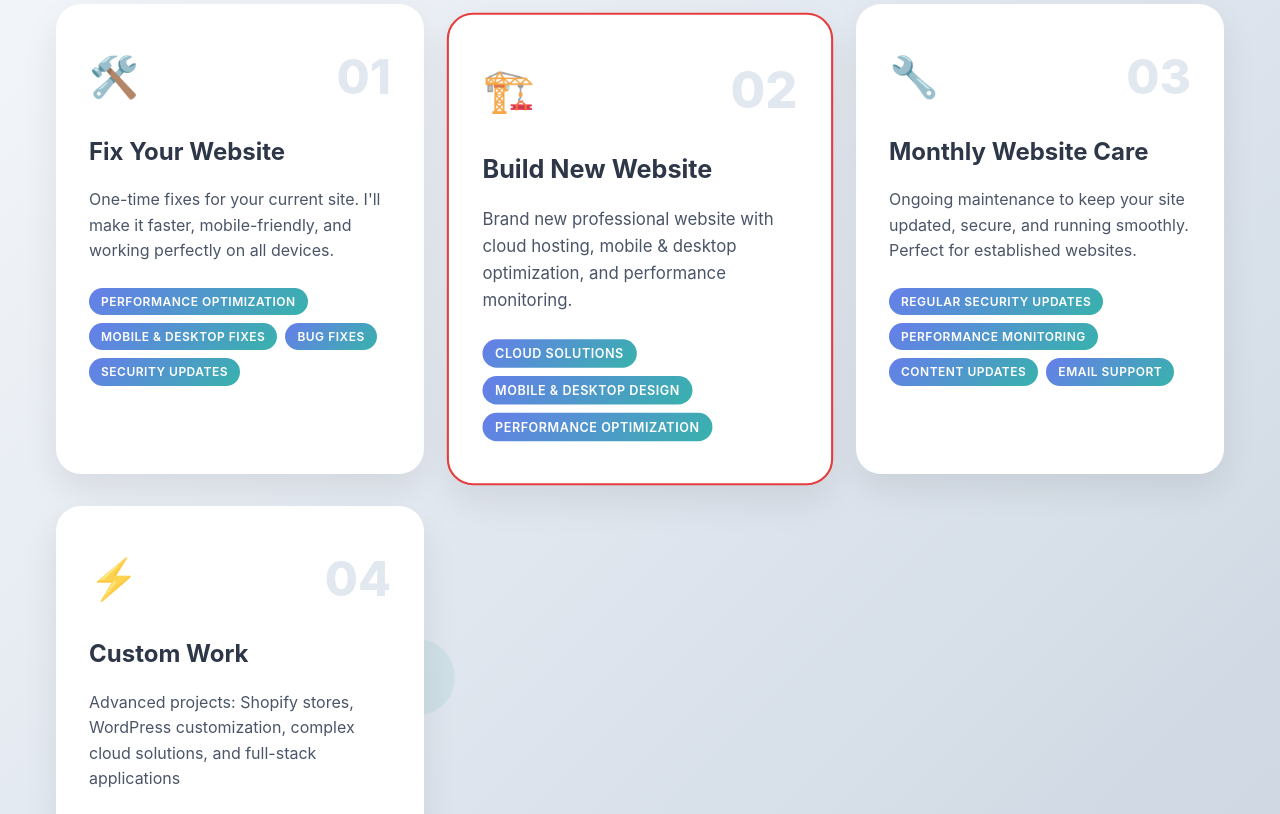
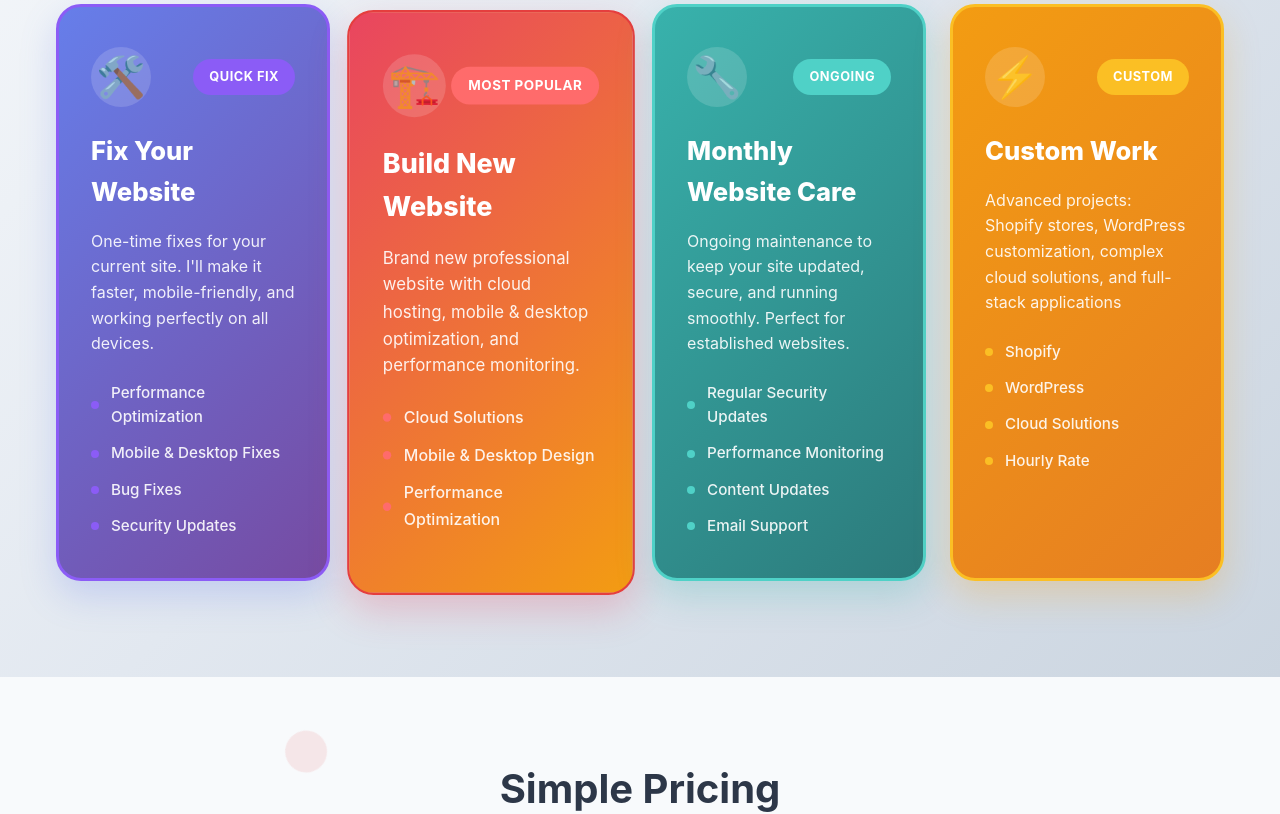
Before and after one commit to mriansabado/mauna-digital-website, a React (Vite) app: page / in a window 1280 px wide. Shown: the part 1400-2214 px from the top of the page. Built offline with nearby package versions, Linux system fonts and the light colour scheme.

Commit message:
updated services I offer cards

```diff
--- a/src/App.css
+++ b/src/App.css
@@ -918,8 +918,8 @@ section {
 
 .services-grid {
   display: grid;
-  grid-template-columns: repeat(auto-fit, minmax(300px, 1fr));
-  gap: 2rem;
+  grid-template-columns: repeat(4, 1fr);
+  gap: 1.5rem;
   position: relative;
   z-index: 1;
   padding-top: 2rem;
@@ -1032,6 +1032,217 @@ section {
   letter-spacing: 0.5px;
 }
 
+/* Harmonious Service Card Colors */
+.service-card-electric-blue {
+  background: linear-gradient(135deg, #667eea 0%, #764ba2 100%);
+  border: 3px solid #8b5cf6;
+  box-shadow: 0 15px 35px rgba(102, 126, 234, 0.25);
+}
+
+.service-card-electric-blue .service-icon-wrapper {
+  background: rgba(255, 255, 255, 0.15);
+  border-radius: 50%;
+  padding: 1rem;
+  display: flex;
+  align-items: center;
+  justify-content: center;
+  width: 60px;
+  height: 60px;
+}
+
+.service-card-electric-blue .service-badge {
+  background: #8b5cf6;
+  color: white;
+  padding: 0.5rem 1rem;
+  border-radius: 20px;
+  font-size: 0.8rem;
+  font-weight: 700;
+  text-transform: uppercase;
+  letter-spacing: 0.5px;
+}
+
+.service-card-electric-blue h3 {
+  color: white;
+  font-size: 1.6rem;
+  font-weight: 800;
+}
+
+.service-card-electric-blue p {
+  color: rgba(255, 255, 255, 0.9);
+  font-size: 1rem;
+}
+
+.service-card-hot-pink {
+  background: linear-gradient(135deg, #e94560 0%, #f39c12 100%);
+  border: 3px solid #ff6b6b;
+  box-shadow: 0 15px 35px rgba(233, 69, 96, 0.25);
+}
+
+.service-card-hot-pink .service-icon-wrapper {
+  background: rgba(255, 255, 255, 0.15);
+  border-radius: 50%;
+  padding: 1rem;
+  display: flex;
+  align-items: center;
+  justify-content: center;
+  width: 60px;
+  height: 60px;
+}
+
+.service-card-hot-pink .service-badge {
+  background: #ff6b6b;
+  color: white;
+  padding: 0.5rem 1rem;
+  border-radius: 20px;
+  font-size: 0.8rem;
+  font-weight: 700;
+  text-transform: uppercase;
+  letter-spacing: 0.5px;
+}
+
+.service-card-hot-pink h3 {
+  color: white;
+  font-size: 1.6rem;
+  font-weight: 800;
+}
+
+.service-card-hot-pink p {
+  color: rgba(255, 255, 255, 0.9);
+  font-size: 1rem;
+}
+
+.service-card-neon-green {
+  background: linear-gradient(135deg, #38b2ac 0%, #2c7a7b 100%);
+  border: 3px solid #4fd1c7;
+  box-shadow: 0 15px 35px rgba(56, 178, 172, 0.25);
+}
+
+.service-card-neon-green .service-icon-wrapper {
+  background: rgba(255, 255, 255, 0.15);
+  border-radius: 50%;
+  padding: 1rem;
+  display: flex;
+  align-items: center;
+  justify-content: center;
+  width: 60px;
+  height: 60px;
+}
+
+.service-card-neon-green .service-badge {
+  background: #4fd1c7;
+  color: white;
+  padding: 0.5rem 1rem;
+  border-radius: 20px;
+  font-size: 0.8rem;
+  font-weight: 700;
+  text-transform: uppercase;
+  letter-spacing: 0.5px;
+}
+
+.service-card-neon-green h3 {
+  color: white;
+  font-size: 1.6rem;
+  font-weight: 800;
+}
+
+.service-card-neon-green p {
+  color: rgba(255, 255, 255, 0.9);
+  font-size: 1rem;
+}
+
+.service-card-electric-yellow {
+  background: linear-gradient(135deg, #f39c12 0%, #e67e22 100%);
+  border: 3px solid #fbbf24;
+  box-shadow: 0 15px 35px rgba(243, 156, 18, 0.25);
+}
+
+.service-card-electric-yellow .service-icon-wrapper {
+  background: rgba(255, 255, 255, 0.15);
+  border-radius: 50%;
+  padding: 1rem;
+  display: flex;
+  align-items: center;
+  justify-content: center;
+  width: 60px;
+  height: 60px;
+}
+
+.service-card-electric-yellow .service-badge {
+  background: #fbbf24;
+  color: white;
+  padding: 0.5rem 1rem;
+  border-radius: 20px;
+  font-size: 0.8rem;
+  font-weight: 700;
+  text-transform: uppercase;
+  letter-spacing: 0.5px;
+}
+
+.service-card-electric-yellow h3 {
+  color: white;
+  font-size: 1.6rem;
+  font-weight: 800;
+}
+
+.service-card-electric-yellow p {
+  color: rgba(255, 255, 255, 0.9);
+  font-size: 1rem;
+}
+
+/* Feature Items with Dots */
+.service-features {
+  display: flex;
+  flex-direction: column;
+  gap: 0.75rem;
+}
+
+.feature-item {
+  display: flex;
+  align-items: center;
+  gap: 0.75rem;
+  font-size: 0.95rem;
+  font-weight: 500;
+}
+
+.feature-dot {
+  width: 8px;
+  height: 8px;
+  border-radius: 50%;
+  flex-shrink: 0;
+}
+
+.service-card-electric-blue .feature-dot {
+  background: #8b5cf6;
+}
+
+.service-card-hot-pink .feature-dot {
+  background: #ff6b6b;
+}
+
+.service-card-neon-green .feature-dot {
+  background: #4fd1c7;
+}
+
+.service-card-electric-yellow .feature-dot {
+  background: #fbbf24;
+}
+
+.service-card-electric-blue .feature-item span {
+  color: rgba(255, 255, 255, 0.9);
+}
+
+.service-card-hot-pink .feature-item span {
+  color: rgba(255, 255, 255, 0.9);
+}
+
+.service-card-neon-green .feature-item span {
+  color: rgba(255, 255, 255, 0.9);
+}
+
+.service-card-electric-yellow .feature-item span {
+  color: rgba(255, 255, 255, 0.9);
+}
+
 /* Pricing Section */
 .pricing {
   background: #f8fafc;
@@ -1570,6 +1781,13 @@ section {
 }
 
 /* Responsive Design */
+@media (max-width: 1024px) {
+  .services-grid {
+    grid-template-columns: repeat(2, 1fr);
+    gap: 1.25rem;
+  }
+}
+
 @media (max-width: 768px) {
   .nav-container {
     padding: 0 1rem;
@@ -1665,6 +1883,10 @@ section {
     grid-template-columns: repeat(3, 1fr);
   }
 
+  .services-grid {
+    grid-template-columns: 1fr;
+  }
+
   .container {
     padding: 0 0.75rem;
   }
@@ -1694,10 +1916,6 @@ section {
     height: 140px;
   }
 
-  .services-grid {
-    grid-template-columns: 1fr;
-  }
-
   .service-card {
     padding: 2rem 1.5rem;
   }
--- a/src/App.tsx
+++ b/src/App.tsx
@@ -229,59 +229,123 @@ function App() {
           </div>
 
           <div className="services-grid">
-            <div className="service-card">
+            <div className="service-card service-card-electric-blue">
               <div className="service-card-header">
+                <div className="service-icon-wrapper">
                   <div className="service-icon">🛠️</div>
-                <div className="service-number">01</div>
                 </div>
+                <div className="service-badge">Quick Fix</div>
+              </div>
+              <div className="service-content">
                 <h3>Fix Your Website</h3>
                 <p>One-time fixes for your current site. I'll make it faster, mobile-friendly, and working perfectly on all devices.</p>
                 <div className="service-features">
-                <span className="feature-tag">Performance Optimization</span>
-                <span className="feature-tag">Mobile & Desktop Fixes</span>
-                <span className="feature-tag">Bug Fixes</span>
-                <span className="feature-tag">Security Updates</span>
+                  <div className="feature-item">
+                    <div className="feature-dot"></div>
+                    <span>Performance Optimization</span>
+                  </div>
+                  <div className="feature-item">
+                    <div className="feature-dot"></div>
+                    <span>Mobile & Desktop Fixes</span>
+                  </div>
+                  <div className="feature-item">
+                    <div className="feature-dot"></div>
+                    <span>Bug Fixes</span>
+                  </div>
+                  <div className="feature-item">
+                    <div className="feature-dot"></div>
+                    <span>Security Updates</span>
                   </div>
                 </div>
-            <div className="service-card featured">
+              </div>
+            </div>
+
+            <div className="service-card service-card-hot-pink featured">
               <div className="service-card-header">
+                <div className="service-icon-wrapper">
                   <div className="service-icon">🏗️</div>
-                <div className="service-number">02</div>
                 </div>
+                <div className="service-badge">Most Popular</div>
+              </div>
+              <div className="service-content">
                 <h3>Build New Website</h3>
                 <p>Brand new professional website with cloud hosting, mobile & desktop optimization, and performance monitoring.</p>
                 <div className="service-features">
-                <span className="feature-tag">Cloud Solutions</span>
-                <span className="feature-tag">Mobile & Desktop Design</span>
-                <span className="feature-tag">Performance Optimization</span>
+                  <div className="feature-item">
+                    <div className="feature-dot"></div>
+                    <span>Cloud Solutions</span>
+                  </div>
+                  <div className="feature-item">
+                    <div className="feature-dot"></div>
+                    <span>Mobile & Desktop Design</span>
+                  </div>
+                  <div className="feature-item">
+                    <div className="feature-dot"></div>
+                    <span>Performance Optimization</span>
                   </div>
                 </div>
-            <div className="service-card">
+              </div>
+            </div>
+
+            <div className="service-card service-card-neon-green">
               <div className="service-card-header">
+                <div className="service-icon-wrapper">
                   <div className="service-icon">🔧</div>
-                <div className="service-number">03</div>
                 </div>
+                <div className="service-badge">Ongoing</div>
+              </div>
+              <div className="service-content">
                 <h3>Monthly Website Care</h3>
                 <p>Ongoing maintenance to keep your site updated, secure, and running smoothly. Perfect for established websites.</p>
                 <div className="service-features">
-                <span className="feature-tag">Regular Security Updates</span>
-                <span className="feature-tag">Performance Monitoring</span>
-                <span className="feature-tag">Content Updates</span>
-                <span className="feature-tag">Email Support</span>
+                  <div className="feature-item">
+                    <div className="feature-dot"></div>
+                    <span>Regular Security Updates</span>
+                  </div>
+                  <div className="feature-item">
+                    <div className="feature-dot"></div>
+                    <span>Performance Monitoring</span>
+                  </div>
+                  <div className="feature-item">
+                    <div className="feature-dot"></div>
+                    <span>Content Updates</span>
+                  </div>
+                  <div className="feature-item">
+                    <div className="feature-dot"></div>
+                    <span>Email Support</span>
                   </div>
                 </div>
-            <div className="service-card">
+              </div>
+            </div>
+
+            <div className="service-card service-card-electric-yellow">
               <div className="service-card-header">
+                <div className="service-icon-wrapper">
                   <div className="service-icon">⚡</div>
-                <div className="service-number">04</div>
                 </div>
+                <div className="service-badge">Custom</div>
+              </div>
+              <div className="service-content">
                 <h3>Custom Work</h3>
                 <p>Advanced projects: Shopify stores, WordPress customization, complex cloud solutions, and full-stack applications</p>
                 <div className="service-features">
-                <span className="feature-tag">Shopify</span>
-                <span className="feature-tag">WordPress</span>
-                <span className="feature-tag">Cloud Solutions</span>
-                <span className="feature-tag">Hourly Rate</span>
+                  <div className="feature-item">
+                    <div className="feature-dot"></div>
+                    <span>Shopify</span>
+                  </div>
+                  <div className="feature-item">
+                    <div className="feature-dot"></div>
+                    <span>WordPress</span>
+                  </div>
+                  <div className="feature-item">
+                    <div className="feature-dot"></div>
+                    <span>Cloud Solutions</span>
+                  </div>
+                  <div className="feature-item">
+                    <div className="feature-dot"></div>
+                    <span>Hourly Rate</span>
+                  </div>
+                </div>
               </div>
             </div>
           </div>
```
Lines whose indentation alone changed are shown as unchanged.
